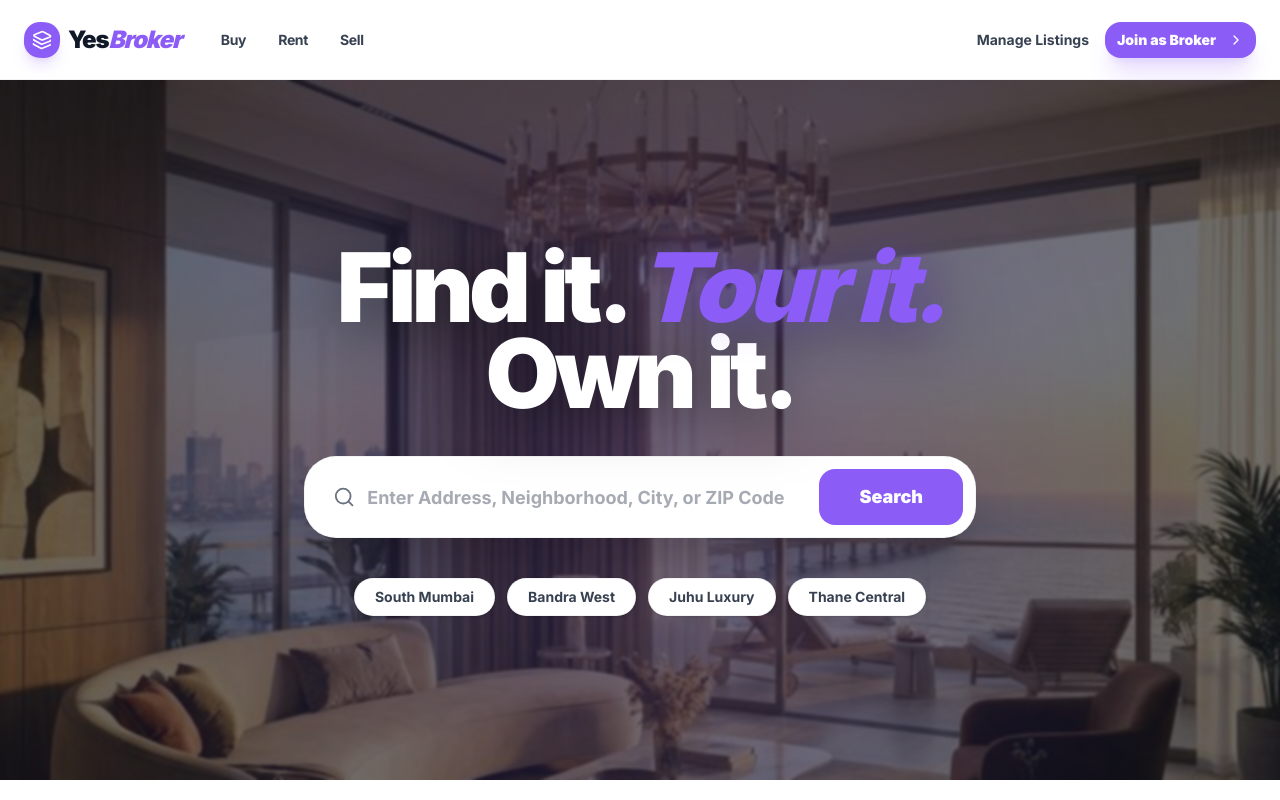
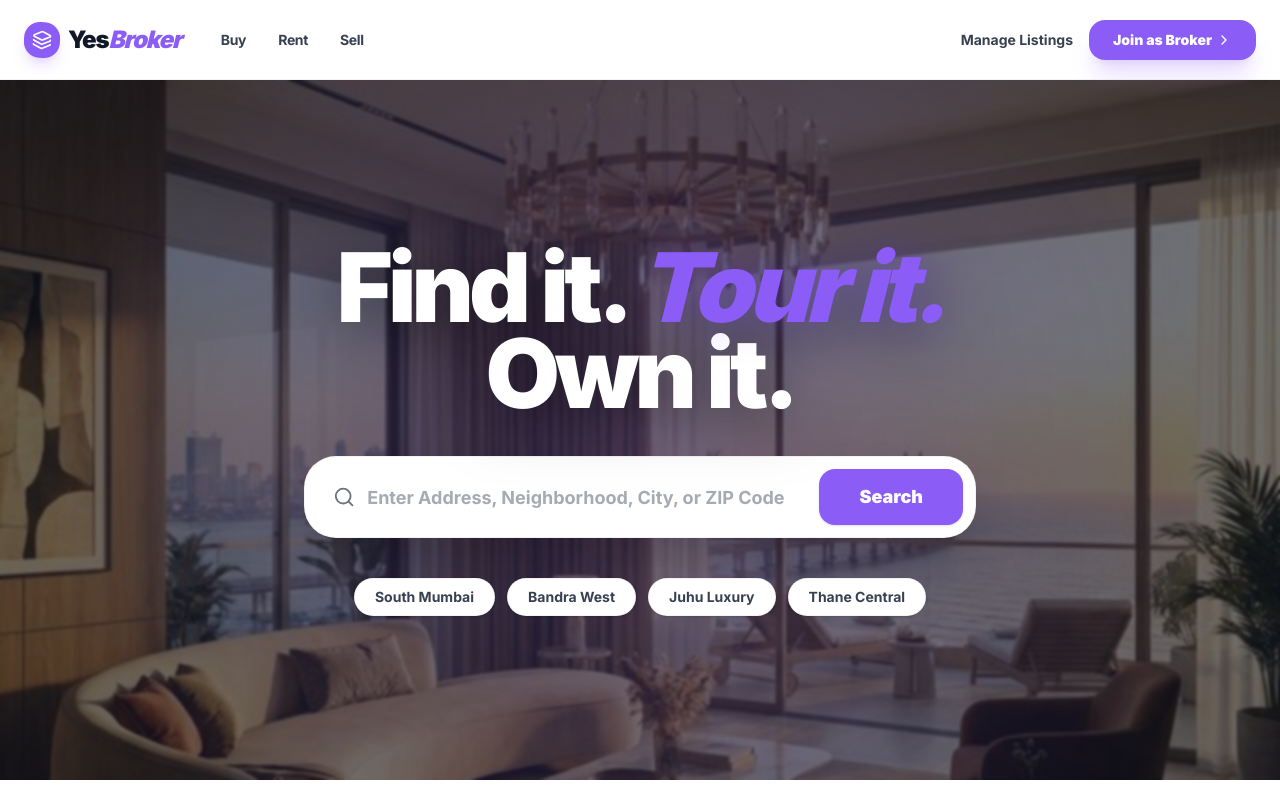
Before and after one commit to Nandan-droid/YesBroker, a Next.js app: page / in a window 1280 px wide. Shown: the top 800 px of the page. Built offline with nearby package versions, Linux system fonts and the light colour scheme.

Commit message:
Upload src/components/ui/button.tsx

```diff
--- /dev/null
+++ b/src/components/ui/button.tsx
@@ -0,0 +1,55 @@
+import * as React from "react"
+import { Slot } from "@radix-ui/react-slot"
+import { cva, type VariantProps } from "class-variance-authority"
+import { cn } from "@/lib/utils"
+
+const buttonVariants = cva(
+    "inline-flex items-center justify-center whitespace-nowrap rounded-lg text-sm font-medium ring-offset-background transition-colors focus-visible:outline-none focus-visible:ring-2 focus-visible:ring-ring focus-visible:ring-offset-2 disabled:pointer-events-none disabled:opacity-50",
+    {
+        variants: {
+            variant: {
+                default: "bg-primary text-primary-foreground hover:bg-primary/90 shadow-sm",
+                destructive:
+                    "bg-red-500 text-destructive-foreground hover:bg-red-500/90 shadow-sm",
+                outline:
+                    "border border-input bg-background hover:bg-accent hover:text-accent-foreground shadow-sm",
+                secondary:
+                    "bg-secondary text-secondary-foreground hover:bg-secondary/80",
+                ghost: "hover:bg-accent hover:text-accent-foreground",
+                link: "text-primary underline-offset-4 hover:underline",
+            },
+            size: {
+                default: "h-10 px-4 py-2",
+                sm: "h-9 rounded-md px-3",
+                lg: "h-11 rounded-md px-8",
+                icon: "h-10 w-10",
+            },
+        },
+        defaultVariants: {
+            variant: "default",
+            size: "default",
+        },
+    }
+)
+
+export interface ButtonProps
+    extends React.ButtonHTMLAttributes<HTMLButtonElement>,
+    VariantProps<typeof buttonVariants> {
+    asChild?: boolean
+}
+
+const Button = React.forwardRef<HTMLButtonElement, ButtonProps>(
+    ({ className, variant, size, asChild = false, ...props }, ref) => {
+        const Comp = asChild ? Slot : "button"
+        return (
+            <Comp
+                className={cn(buttonVariants({ variant, size, className }))}
+                ref={ref}
+                {...props}
+            />
+        )
+    }
+)
+Button.displayName = "Button"
+
+export { Button, buttonVariants }
```
